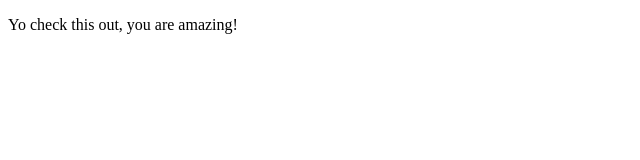
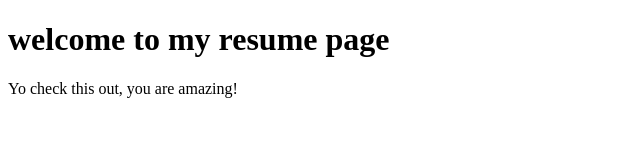
Before and after one commit to abdi-osmam/abdi-osman.github.io, a plain HTML site: page index.html in a window 1280 px wide. Shown: the whole page, without its empty margins (0-640 px from the left). Drawn offline with Linux system fonts and the light colour scheme.

Commit message:
initial commit

```diff
--- a/index.html
+++ b/index.html
@@ -5,6 +5,7 @@
   </head>
 
   <body>
+    <h1>welcome to my resume page</h1>
     <p>Yo check this out, you are amazing!<p?>
   </body>
 </html>
```
